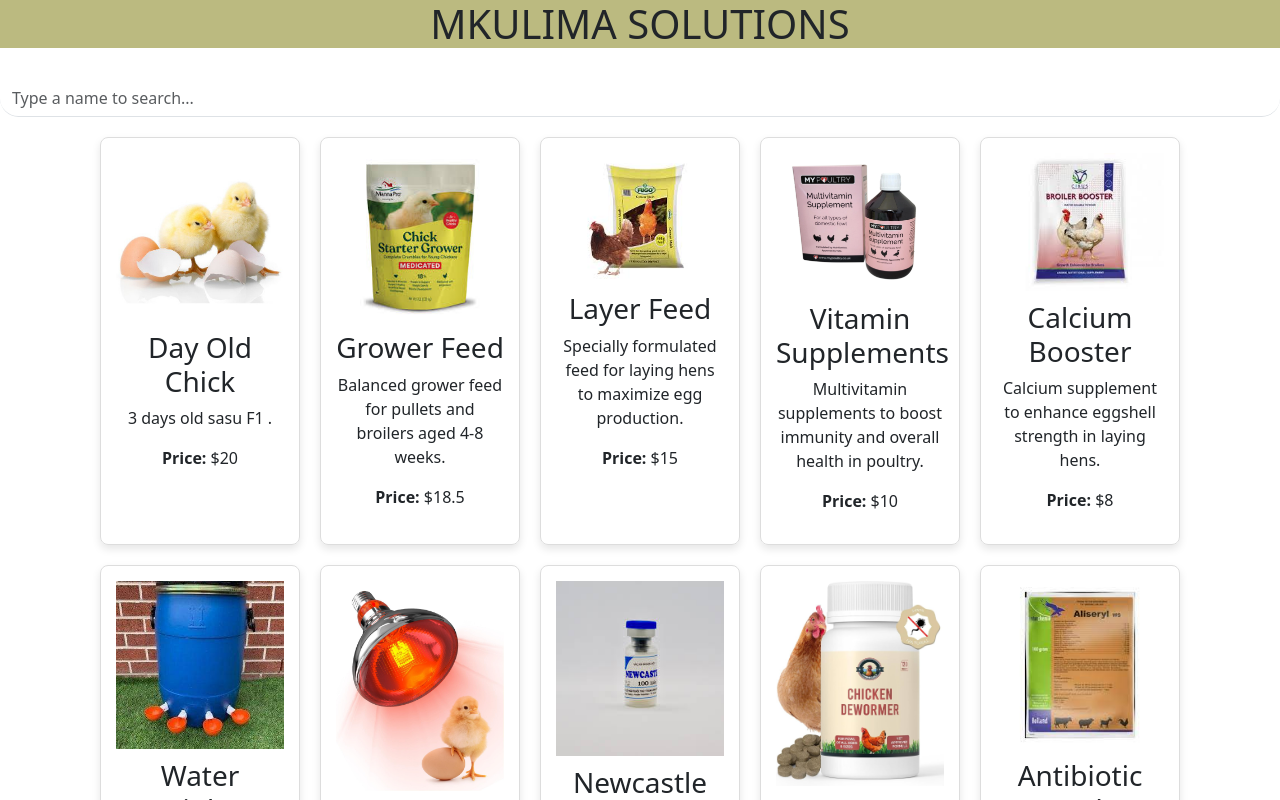
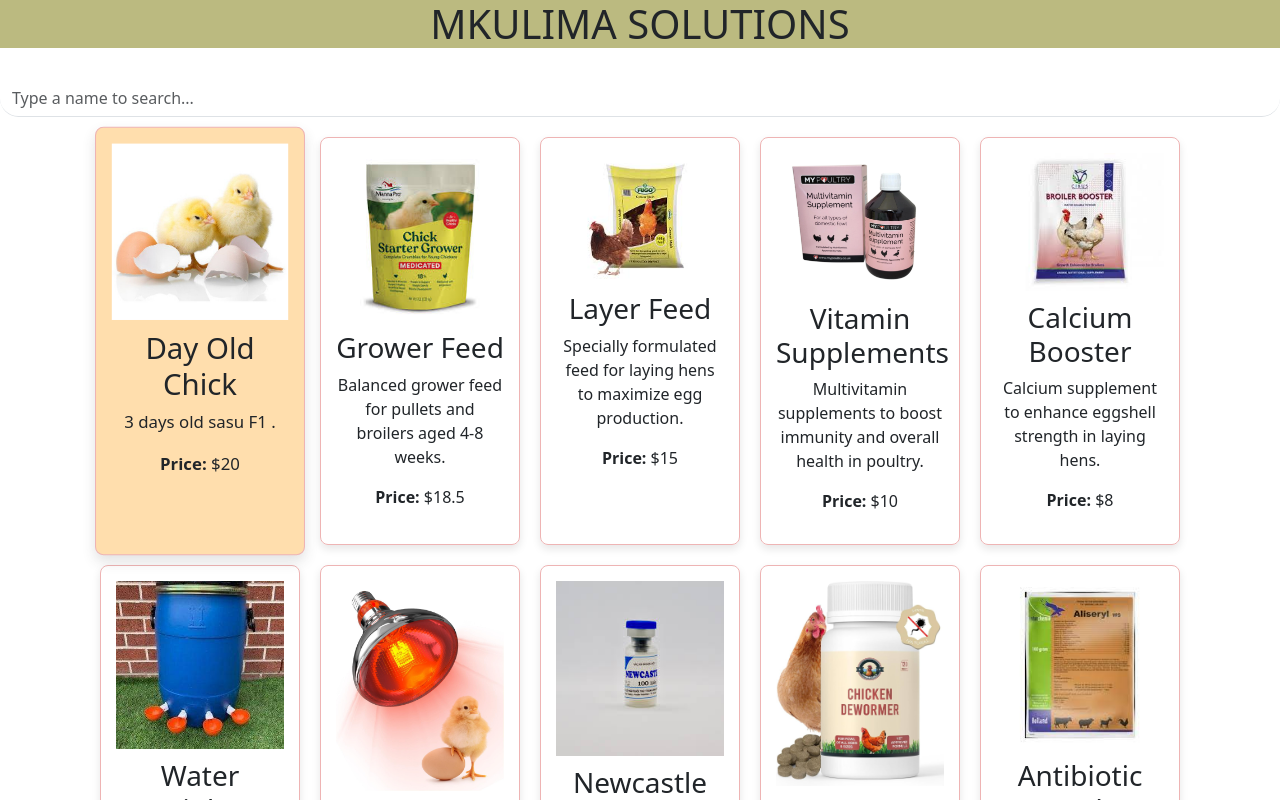
Before and after one commit to JOEL-GAYE/phase-2-project, a React (Create React App) app: page / in a window 1280 px wide. In both pictures the pointer is over the element 200 px from the left and 341 px from the top of the page. Shown: the top 800 px of the page. Built offline with nearby package versions, Linux system fonts and the light colour scheme; data requests are answered from the project's data file.

Commit message:
card hover

```diff
--- a/src/App.css
+++ b/src/App.css
@@ -8,11 +8,17 @@
 
 .product-card {
   width: 200px;
-  border: 1px solid #ddd;
+  border: 1px solid #eeb4b4;
   padding: 15px;
   border-radius: 8px;
   text-align: center;
-  box-shadow: 0 4px 8px rgba(0, 0, 0, 0.1);
+  box-shadow: 0 4px 8px rgba(18, 1, 1, 0.1);
+}
+.product-card:hover {
+  transform: scale(1.05);
+  box-shadow: 0 6px 12px rgba(61, 61, 61, 0.15);
+  cursor: pointer;
+  background-color: navajowhite;
 }
 
 .product-image {
@@ -20,19 +26,18 @@
   height: auto;
   margin-bottom: 10px;
 }
-h1{
+h1 {
   display: flex;
   justify-content: center;
   background-color: rgba(121, 119, 2, 0.5);
   color: darkgrey;
 }
-.welcome{
+.welcome {
   display: flex;
   justify-content: center;
   background-color: red;
 }
-.new-product-form{
-
+.new-product-form {
   padding: 2rem 1rem;
   margin: 2rem 0;
   background-color: rgba(57, 241, 152, 0.5);
@@ -51,17 +56,17 @@ h1{
 .new-product-form button:hover {
   width: 150px;
 }
-#footer{
+#footer {
   display: flex;
   justify-content: center;
 }
-.searchbar{
+.searchbar {
   display: flex;
-  justify-content:center;
+  justify-content: center;
 }
-#subscribe{
-  font-family:Arial, Helvetica, sans-serif
+#subscribe {
+  font-family: Arial, Helvetica, sans-serif;
 }
-#sub{
+#sub {
   background-color: rgba(121, 119, 2, 0.5);
 }
```
Lines whose indentation alone changed are shown as unchanged.
